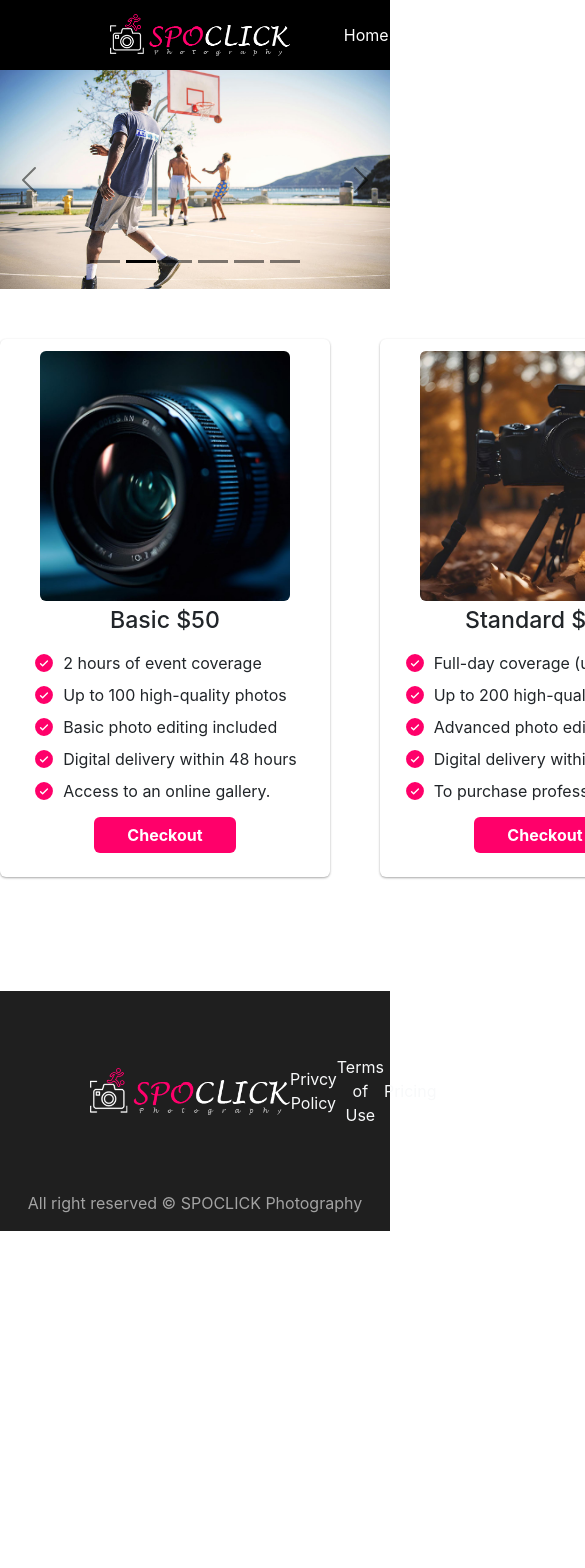
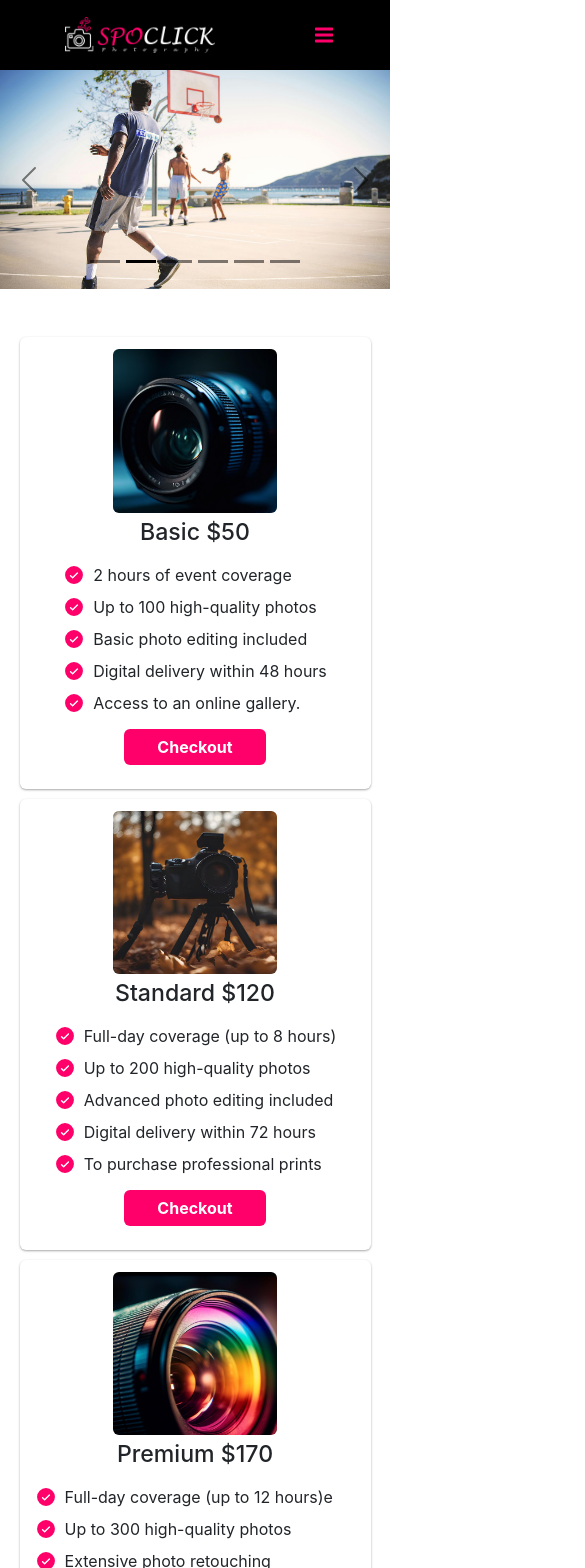
Before and after one commit to tajimulhasan/spoclick-photography, a React (Create React App) app: page / in a window 390 px wide. Shown: the top 1568 px of the page, 585 px wide, since content can reach past the window. Before the commit the page ends 1231 px from the top, so only its background shows below. Built offline with nearby package versions, Linux system fonts and the light colour scheme; no server answers.

Commit message:
responsive 80% done

```diff
--- a/src/Footer/Footer.css
+++ b/src/Footer/Footer.css
@@ -5,6 +5,10 @@ footer{
 }
 .all{
     height: 200px;
+    display: flex;
+    justify-content: space-between;
+     align-items: center;
+     text-align:center;
 }
 .details{
     width: 20%;
@@ -22,3 +26,20 @@ footer{
 .right{
     color: rgb(163, 163, 163);
 }
+@media only screen and (max-width: 576px){
+    .logoF{
+        margin-left: 0px;
+    }
+    .logoF img{
+        width: 150px;
+}
+.details{
+    width: 60%;
+    margin-right: 0px;
+}
+.all{
+    flex-direction: column;
+    justify-content: space-evenly;
+}
+
+}
--- a/src/Footer/Footer.js
+++ b/src/Footer/Footer.js
@@ -4,7 +4,7 @@ import image from '../images/spocclick.png';
 const Footer = () => {
     return (
        <footer className=''>
-         <div className="all d-flex justify-content-between align-items-center text-center">
+         <div className="all">
          <div className="logoF">
                   <img src={image} alt="" />
             </div>
--- a/src/Header/Header.css
+++ b/src/Header/Header.css
@@ -11,7 +11,7 @@ nav{
  margin-right: 110px;
  height: 70px;
 }
-nav ul{
+.element ul{
     display: flex;
     justify-content: space-around;
     width: 500px;
@@ -42,3 +42,62 @@ nav ul li{
     -ms-border-radius: 33px;
     -o-border-radius: 33px;
 }
+.options{
+    display: none;
+}
+
+@media only screen and (max-width: 567px){
+    nav{
+        display: flex;
+        justify-content: space-around;
+        align-items: center;
+        margin-left: 10px;
+        margin-right: 10px;
+        height: 70px;
+       }
+       .element ul{
+       display: none;
+    }
+    .logo img{
+        width: 150px;
+    }
+
+    .options{
+        display: block;
+        position: absolute;
+        top: 21px;
+        left: 80%;
+    }
+
+  .mobile-menu-element {
+    grid-column: 2/4;
+    position: relative;
+    z-index: 99;
+    top: 260%;
+  }
+
+  .mobile-menu-element {
+    background-color: rgb(0, 0, 0);
+    height: 20rem;
+    display: grid;
+    grid-column: 2/4;
+    align-items: center;
+    transition: all 1s linear;
+    transform-origin: top;
+    box-shadow: rgba(50, 50, 93, 0.25) 0px 50px 100px -20px,      rgba(0, 0, 0, 0.3) 0px 30px 60px -30px;
+    -webkit-transition: all 1s linear;
+    -moz-transition: all 1s linear;
+    -ms-transition: all 1s linear;
+    -o-transition: all 1s linear;
+}
+
+  .mobile-menu-element ul {
+    height: 20rem;
+    width: 200px;
+    margin: 0px auto;
+    display: flex;
+    justify-content: space-evenly;
+    flex-direction: column;
+    align-items: start;
+  }
+}
--- a/src/Header/Header.js
+++ b/src/Header/Header.js
@@ -1,4 +1,4 @@
-import React from 'react';
+import React, { useState } from 'react';
 import logo from '../images/spocclick.png';
 import { Link } from 'react-router-dom';
 import './Header.css';
@@ -10,13 +10,15 @@ const Header = () => {
     const logout = () => {
         signOut(auth);
       };
+      const [menuClick, setMenuClick] = useState(false);
+
     return (
         <header>
                  <nav>
                       <div className="logo">
                             <Link to='/home'><img src={logo} alt="" /></Link>
                       </div>
-                      <div className="element">
+                      <div className= {menuClick ? "element mobile-menu-element" : "element"}>
                         <ul>
                             <li><Link className='ancore' to='/'>Home</Link></li>
                             <li><Link className='ancore' to='/blog'>Blog</Link></li>
@@ -34,7 +36,9 @@ const Header = () => {
                                 <li><Link className='ancore' to='/signup'><span className='signup-btn'>Signup</span></Link></li>
                             }
                         </ul>
-
+                        <div className="options">
+                        <svg onClick={() => setMenuClick(!menuClick)} xmlns="http://www.w3.org/2000/svg" width="24" height="24" fill="#ff006a" viewBox="0 0 256 256"><path d="M224,120v16a8,8,0,0,1-8,8H40a8,8,0,0,1-8-8V120a8,8,0,0,1,8-8H216A8,8,0,0,1,224,120Zm-8,56H40a8,8,0,0,0-8,8v16a8,8,0,0,0,8,8H216a8,8,0,0,0,8-8V184A8,8,0,0,0,216,176Zm0-128H40a8,8,0,0,0-8,8V72a8,8,0,0,0,8,8H216a8,8,0,0,0,8-8V56A8,8,0,0,0,216,48Z"></path></svg>
+                        </div>
                       </div>
                  </nav>
         </header>
--- a/src/Pages/About/About.css
+++ b/src/Pages/About/About.css
@@ -9,3 +9,8 @@
 .paragraph p{
     width: 50%;
 }
+@media only screen and (max-width: 576px){
+    .paragraph p{
+        width: 70%;
+    }
+}
--- a/src/Pages/Auth/Social/Social.js
+++ b/src/Pages/Auth/Social/Social.js
@@ -1,10 +1,13 @@
 import React from 'react';
 import googleLogo from '../../../images/google.png';
 import './Social.css';
+import { useSignInWithGoogle } from 'react-firebase-hooks/auth';
+import auth from '../../../fiebase.init';
 const Social = () => {
+    const [signInWithGoogle, user, loading, error] = useSignInWithGoogle(auth);
     return (
 
-            <div className="google-button">
+            <div className="google-button" onClick={() => signInWithGoogle()}>
                 <div className="img me-2">
                     <img src={googleLogo} alt="" />
                 </div>
--- a/src/Pages/Blog/Blog.css
+++ b/src/Pages/Blog/Blog.css
@@ -14,3 +14,9 @@
 .question h2{
 
 }
+@media only screen and (max-width: 576px){
+    .p-question{
+        width: 80%;
+        margin: 0px auto;
+    }
+}
--- a/src/Pages/Blog/Blog.js
+++ b/src/Pages/Blog/Blog.js
@@ -2,7 +2,7 @@ import React from 'react';
 import './Blog.css';
 const Blog = () => {
     return (
-       <div className="main-parent d-flex justify-content-center">
+       <div className="main-parent d-flex justify-content-center mt-5">
          <div>
                 <div className="p-question">
                 <div className="question">
--- a/src/Pages/Home/Home.js
+++ b/src/Pages/Home/Home.js
@@ -5,7 +5,7 @@ import Services from './Services/Services';
 const Home = () => {
     return (
         <div>
-           <div className="banner">
+           <div>
            <Banner></Banner>
            </div>
            <div className="services">
--- a/src/Pages/Home/Services/Services.css
+++ b/src/Pages/Home/Services/Services.css
@@ -46,3 +46,20 @@
 .ele p{
     margin: 8px 0px;
 }
+@media only screen and (max-width: 576px){
+    .card-container{
+        display: grid;
+        grid-template-columns: repeat(1, 1fr);
+        gap: 10px;
+        width: 100%;
+        margin: 5px auto;
+    }
+    .cards{
+        width: 90%;
+        height: max-content;
+        margin: 0px auto;
+    }
+    .card-container img{
+        width: 50%;
+    }
+}
--- a/src/Pages/Home/Services/Services.js
+++ b/src/Pages/Home/Services/Services.js
@@ -10,7 +10,7 @@ const Services = () => {
       navigate('/checkout')
     }
     return (
-        <div className='card-container'>
+        <div className='card-container mt-5'>
             <div className="cards text-center">
                 <img src={image1} alt="" />
                 <h3>Basic $50</h3>
```
